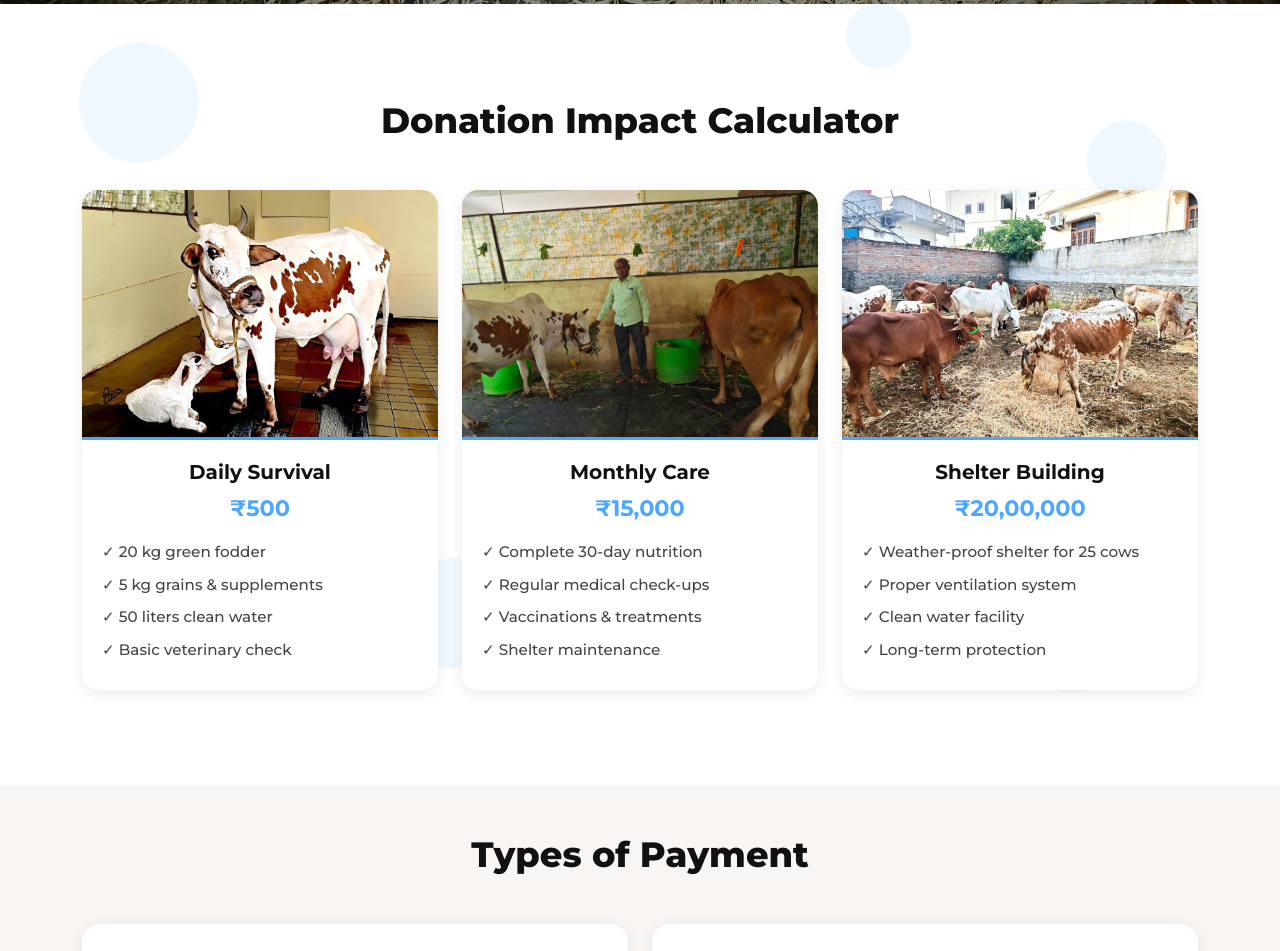
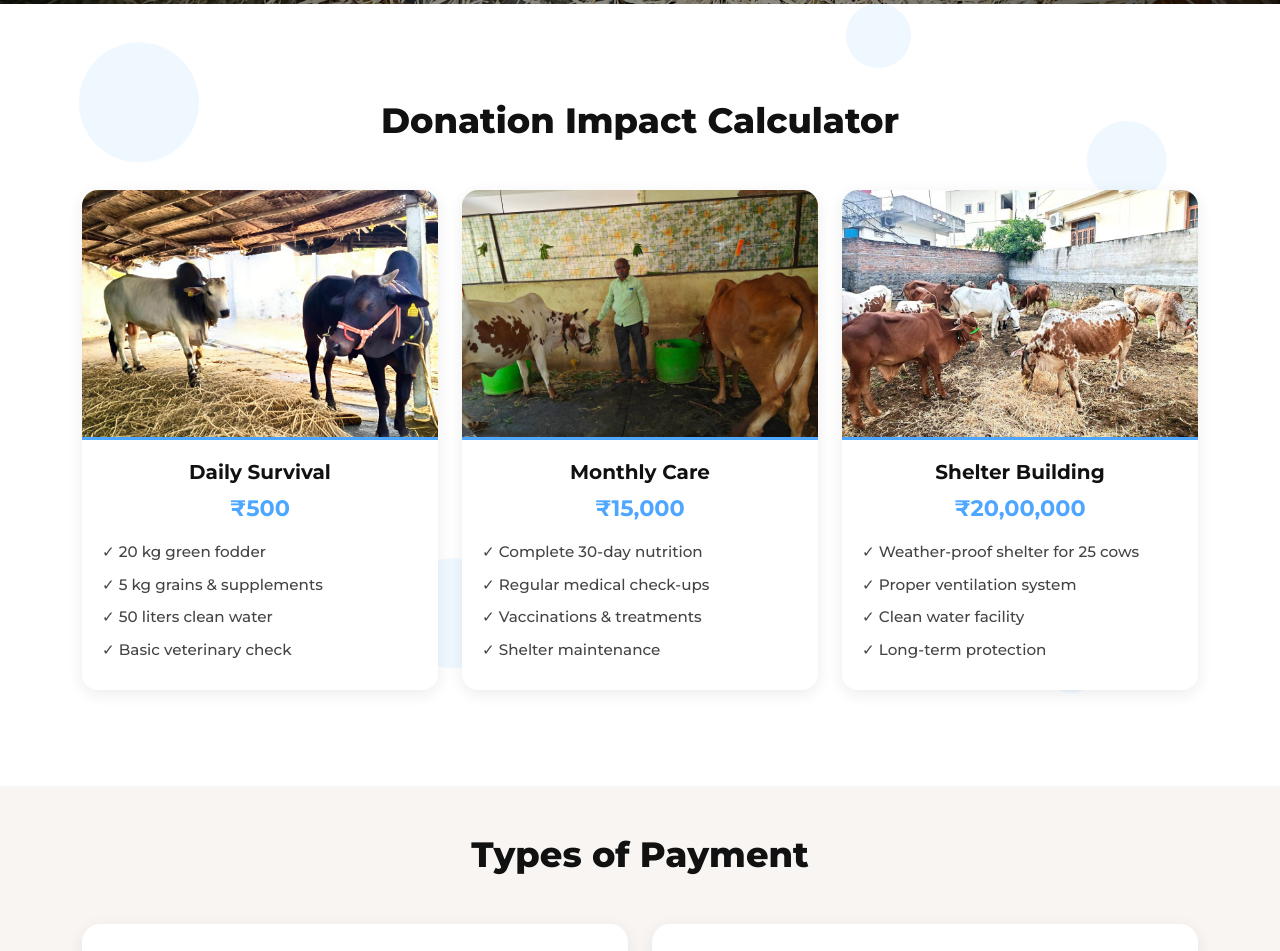
Before and after one commit to sraonekatta/sggs, a plain HTML site: page donations.html in a window 1280 px wide. Shown: the part 796-1747 px from the top of the page. Drawn offline with nearby package versions, Linux system fonts and the light colour scheme; a web font is replaced by a local one.

Commit message:
Changed daily survival image in donations page

```diff
--- a/donations.html
+++ b/donations.html
@@ -558,7 +558,7 @@
           <!-- Card 1 -->
           <div class="col-md-6 col-lg-4">
             <div class="impact-card">
-              <img src="images/IMG_20250923_122748.jpg" class="impact-img" alt="">
+              <img src="images/IMG_20250923_133535.jpg" class="impact-img" alt="">
               <h4 class="impact-title">Daily Survival</h4>
               <p class="impact-amount action-title">₹500</p>
               <ul class="impact-list">
```
